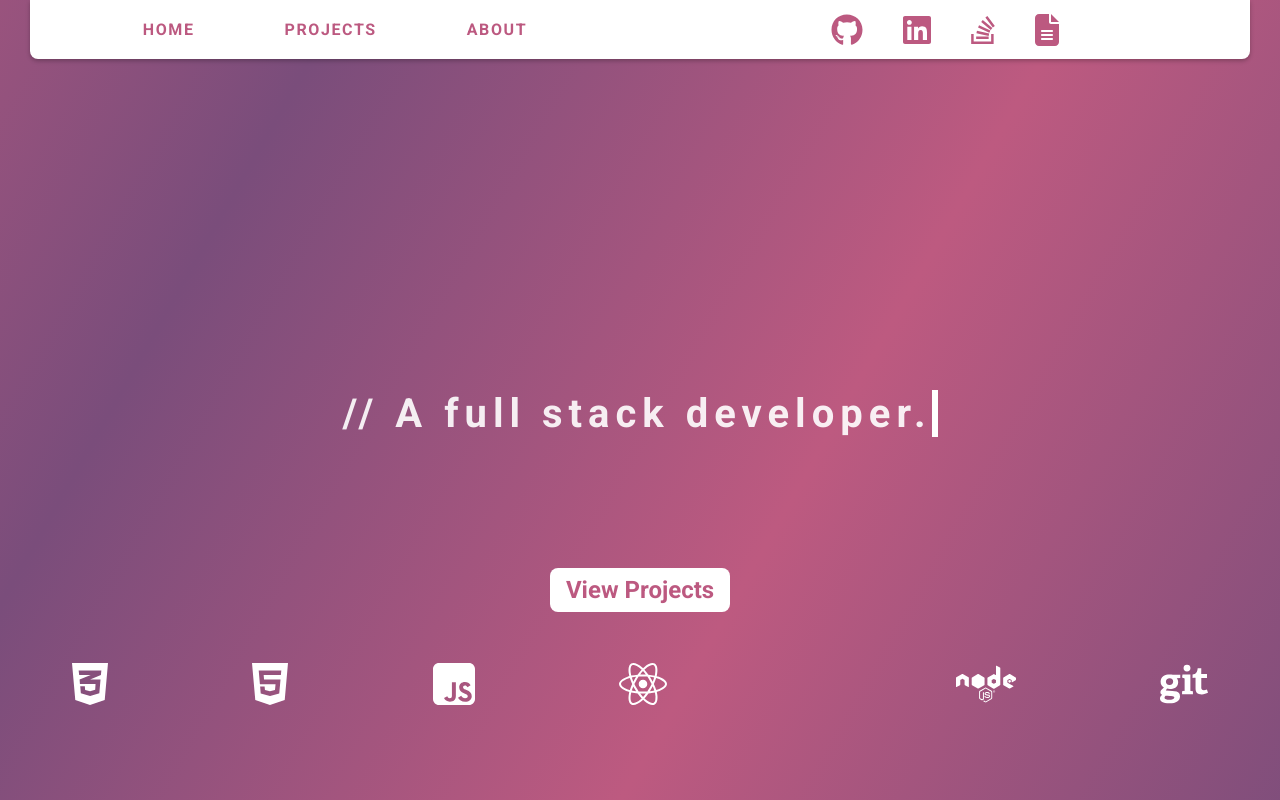
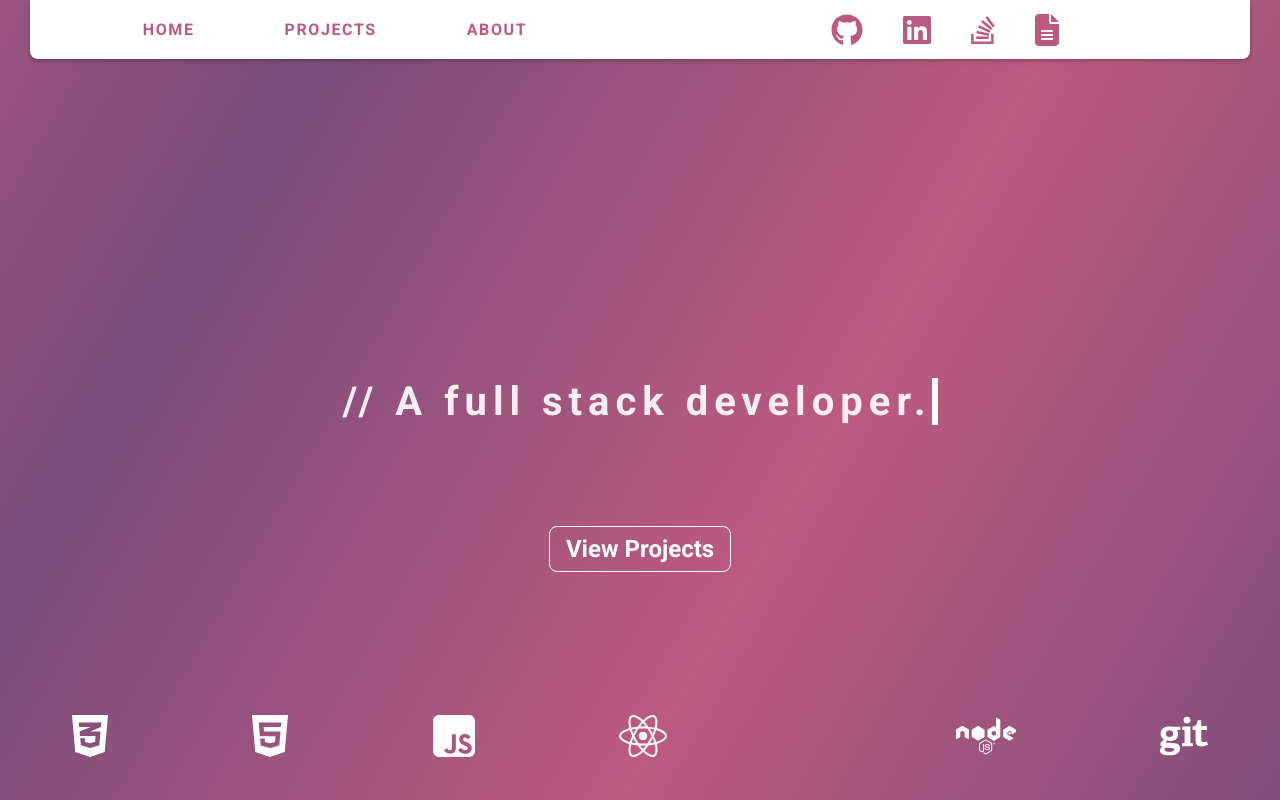
Before and after one commit to dlittle1/react-portfolio, a React (Create React App) app: page / in a window 1280 px wide. Shown: the top 800 px of the page. Built offline with nearby package versions, Linux system fonts and the light colour scheme; some icons are missing.

Commit message:
set justify content to space between on home

```diff
--- a/src/styles/home.css
+++ b/src/styles/home.css
@@ -5,25 +5,37 @@
 
 .home-title-container {
   position: absolute;
-  height: 90%;
+  height: 100%;
   display: flex;
   flex-direction: column;
   align-items: center;
-  justify-content: space-around;
+  justify-content: space-between;
   width: 100%;
   border-radius: 0.5rem;
   top: 50%;
   left: 50%;
   transform: translate(-50%, -50%);
   color: white;
-  margin-top: 50px;
 }
 
 .home-title {
   display: block;
   position: relative;
+  margin-top: 170px;
   animation: fadeInFromLeftAndSmash 1s ease-in-out;
 }
+
+/* @media screen and (min-width: 1160px) {
+  .home-title h1 {
+    font-size: 5rem;
+  }
+}
+
+@media screen and (min-width: 1500px) {
+  .home-title h1 {
+    font-size: 6rem;
+  }
+} */
 
 @keyframes fadeInFromLeftAndSmash {
   0% {
@@ -142,22 +154,29 @@
 }
 
 .home-button {
-  background-color: white;
-  border: none;
+  background-color: transparent;
+  border: 1px solid white;
   border-radius: 0.5rem;
-  color: #bc5980;
+  color: white;
   padding: 0.5rem 1rem;
   font-size: 1.5rem;
   font-weight: 700;
   margin: 0.5rem;
   cursor: pointer;
   text-decoration: none;
+  margin-bottom: 100px;
 }
 
 .home-button:hover {
-  background-color: transparent;
-  color: white;
-  border: 1px solid white;
+  box-shadow: 1px 1px 5px rgba(255, 255, 255, 0.5);
+  transform: translate(0, -3px);
+  transition: all 0.2s ease-in-out;
+}
+
+.home-button:active {
+  box-shadow: none;
+  transform: translate(0, 0);
+  transition: all 0.2s ease-in-out;
 }
 
 .home-button-links {
```
